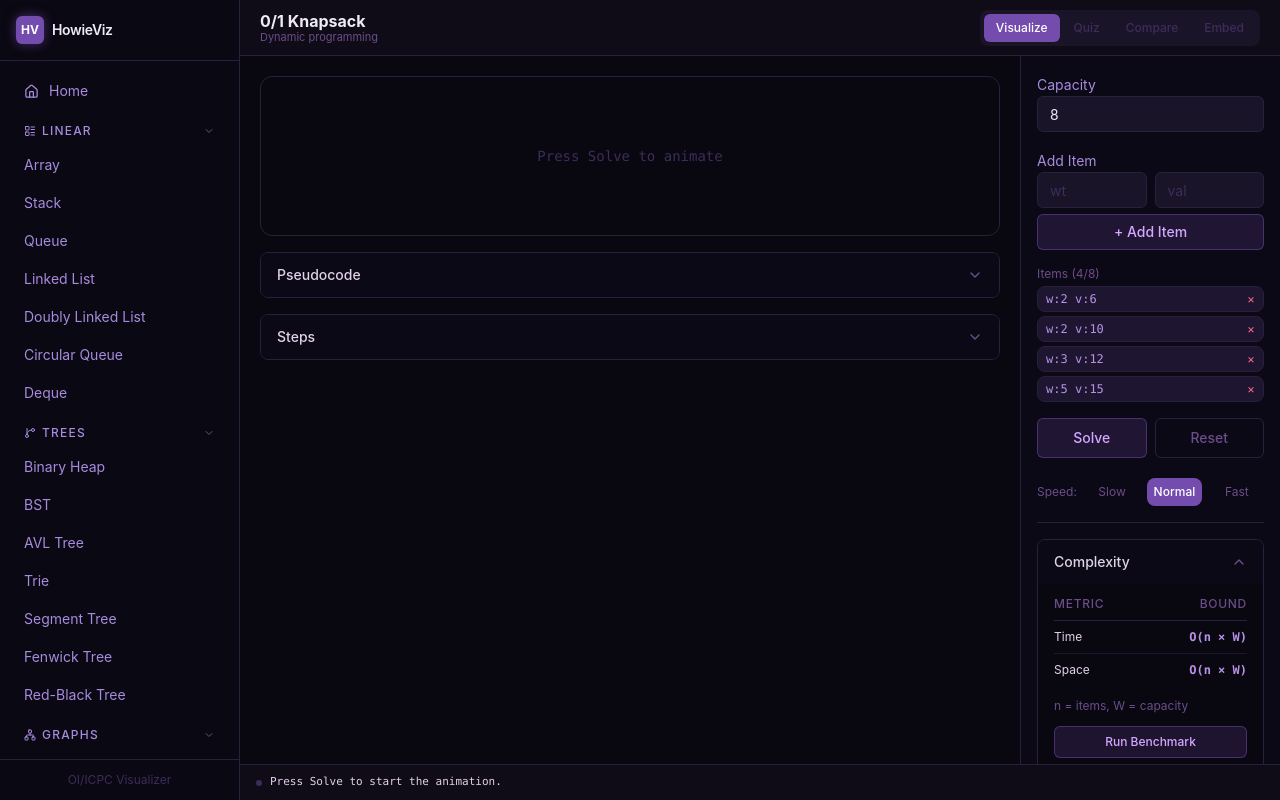
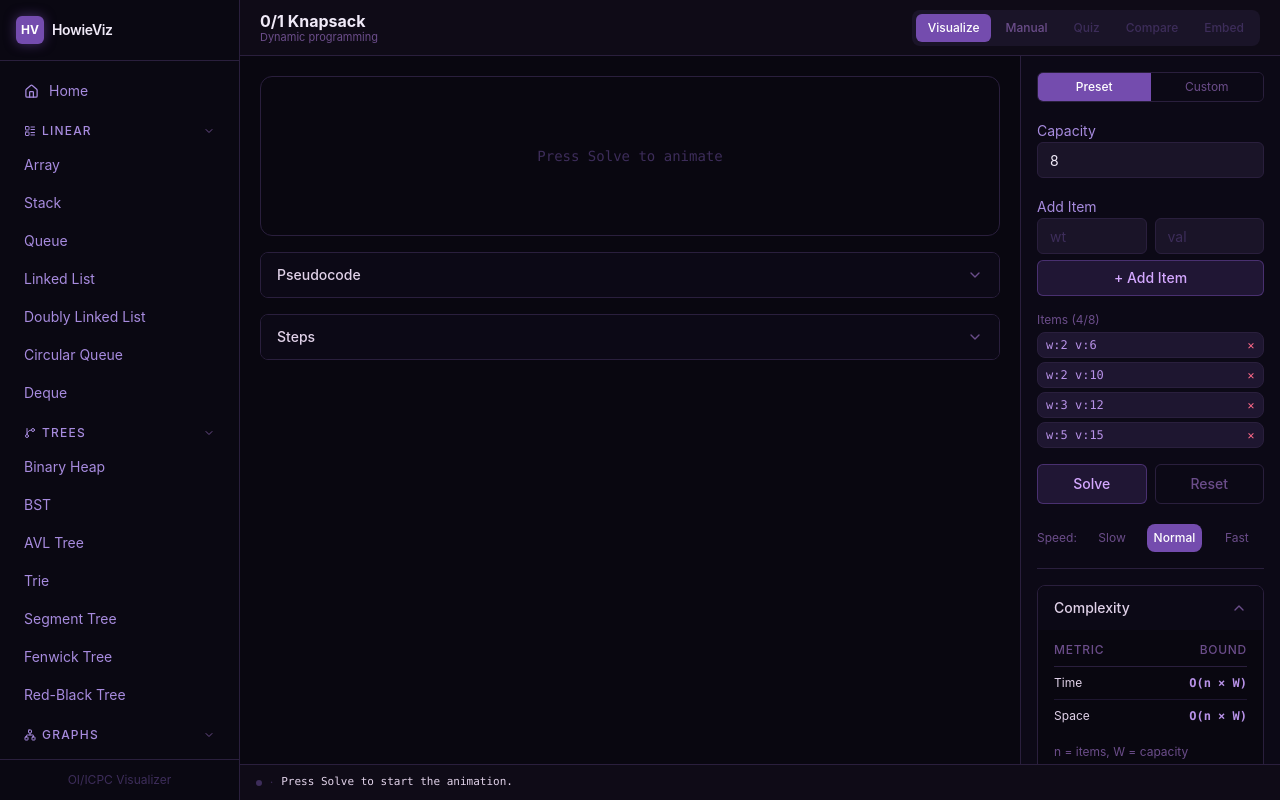
Before and after one commit to MantraChen/HowieViz, a React (Vite) app: page /visualizer/knapsack in a window 1280 px wide. Built offline with nearby package versions, Linux system fonts and the light colour scheme.

Commit message:
feat: Knapsack — fix tooltip, add manual mode, free-form JSON input

```diff
--- a/src/components/KnapsackControls.tsx
+++ b/src/components/KnapsackControls.tsx
@@ -1,20 +1,84 @@
+import { useState } from 'react'
+import { ChevronLeft, ChevronRight } from 'lucide-react'
 import { useKnapsackStore } from '@/store/knapsackStore'
 import { cn } from '@/lib/utils'
 
-export function KnapsackControls() {
+type ControlMode = 'visualize' | 'manual' | 'quiz' | 'compare' | 'embed'
+
+export function KnapsackControls({ mode }: { mode: ControlMode }) {
   const {
     items, capacityInput, weightInput, valueInput, speed, isAnimating,
-    setCapacityInput, setWeightInput, setValueInput, addItem, removeItem, setSpeed, solve, reset,
+    snaps, snapIndex,
+    setCapacityInput, setWeightInput, setValueInput, addItem, removeItem,
+    setSpeed, solve, prepareSnaps, stepForward, stepBack, reset, setItems,
   } = useKnapsackStore()
+
+  const [inputMode, setInputMode] = useState<'preset' | 'custom'>('preset')
+  const [jsonText, setJsonText] = useState('')
+  const [jsonError, setJsonError] = useState('')
 
   const inputClass =
     'w-full h-9 px-3 rounded-md bg-[#1a1428] border border-[#2a1f3d] text-sm text-[#f0eaf8] placeholder:text-[#3d2d5a] focus:outline-none focus:border-[#b892e8] transition-colors disabled:opacity-40'
 
   const W = parseInt(capacityInput, 10)
   const canSolve = !isNaN(W) && W > 0 && items.length > 0 && !isAnimating
+  const isManual = mode === 'manual'
+  const canStepBack = isManual && snapIndex > 0
+  const canStepForward = isManual && (snaps.length === 0 ? canSolve : snapIndex < snaps.length - 1)
+
+  function applyJson() {
+    setJsonError('')
+    try {
+      const parsed = JSON.parse(jsonText)
+      const cap = parsed.capacity
+      const rawItems = parsed.items
+      if (typeof cap !== 'number' || cap <= 0 || !Number.isInteger(cap)) {
+        setJsonError('capacity must be a positive integer')
+        return
+      }
+      if (!Array.isArray(rawItems) || rawItems.length === 0 || rawItems.length > 8) {
+        setJsonError('items must be an array of 1–8 objects')
+        return
+      }
+      const mapped = rawItems.map((it: unknown, idx: number) => {
+        if (typeof it !== 'object' || it === null) throw new Error(`item ${idx} is not an object`)
+        const obj = it as Record<string, unknown>
+        const w = obj.w
+        const v = obj.v
+        if (typeof w !== 'number' || typeof v !== 'number' || w <= 0 || v <= 0 || !Number.isInteger(w) || !Number.isInteger(v)) {
+          throw new Error(`item ${idx}: w and v must be positive integers`)
+        }
+        return { weight: w as number, value: v as number }
+      })
+      setItems(mapped, String(cap))
+      setJsonText('')
+    } catch (e) {
+      setJsonError(e instanceof Error ? e.message : 'Invalid JSON')
+    }
+  }
 
   return (
     <div className="space-y-4">
+      {/* Input mode toggle */}
+      <div className="flex rounded-md overflow-hidden border border-[#2a1f3d] text-xs">
+        {(['preset', 'custom'] as const).map(m => (
+          <button
+            key={m}
+            onClick={() => { setInputMode(m); setJsonError('') }}
+            className={cn(
+              'flex-1 h-7 capitalize transition-all duration-150',
+              inputMode === m
+                ? 'bg-[#744cae] text-white font-medium'
+                : 'bg-[#0c0916] text-[#6b4d8a] hover:text-[#a78bde]',
+            )}
+          >
+            {m}
+          </button>
+        ))}
+      </div>
+
+      {inputMode === 'preset' ? (
+        <>
           <div className="space-y-1.5">
             <label className="text-sm text-[#a78bde]">Capacity</label>
             <input type="number" value={capacityInput} onChange={e => setCapacityInput(e.target.value)}
@@ -37,7 +101,6 @@ export function KnapsackControls() {
             </button>
           </div>
 
-      {/* Items list */}
           {items.length > 0 && (
             <div className="space-y-1">
               <p className="text-xs text-[#6b4d8a]">Items ({items.length}/8)</p>
@@ -50,12 +113,77 @@ export function KnapsackControls() {
               ))}
             </div>
           )}
+        </>
+      ) : (
+        <div className="space-y-2">
+          <label className="text-sm text-[#a78bde]">JSON Input</label>
+          <textarea
+            value={jsonText}
+            onChange={e => { setJsonText(e.target.value); setJsonError('') }}
+            placeholder={'{"capacity":8,"items":[{"w":2,"v":6},{"w":3,"v":10}]}'}
+            rows={5}
+            className="w-full px-3 py-2 rounded-md bg-[#1a1428] border border-[#2a1f3d] text-xs font-mono text-[#f0eaf8] placeholder:text-[#3d2d5a] focus:outline-none focus:border-[#b892e8] transition-colors resize-none"
+          />
+          {jsonError && (
+            <p className="text-[11px] text-[#ff6b8a] font-mono">{jsonError}</p>
+          )}
+          <button
+            onClick={applyJson}
+            disabled={!jsonText.trim()}
+            className={cn(
+              'w-full h-9 rounded-md border text-sm font-medium transition-all duration-200',
+              'bg-[#744cae]/20 hover:bg-[#744cae] border-[#744cae]/50 text-[#d4a8ff] hover:text-white',
+              !jsonText.trim() && 'opacity-30 cursor-not-allowed pointer-events-none',
+            )}
+          >
+            Apply
+          </button>
+          <p className="text-[10px] text-[#3d2d5a] leading-relaxed">
+            Format: {`{"capacity": N, "items": [{"w":W,"v":V}, ...]}`}
+          </p>
+        </div>
+      )}
 
+      {/* Action buttons */}
+      {isManual ? (
+        <div className="space-y-2">
+          <div className="grid grid-cols-2 gap-2">
+            <button
+              onClick={stepBack}
+              disabled={!canStepBack}
+              className={cn(
+                'h-10 w-full flex items-center justify-center gap-1 rounded-md border text-sm font-medium transition-all duration-200',
+                'bg-transparent hover:bg-[#1e1630] border-[#2a1f3d] text-[#6b4d8a] hover:text-[#a78bde]',
+                !canStepBack && 'opacity-30 cursor-not-allowed pointer-events-none',
+              )}
+            >
+              <ChevronLeft className="w-4 h-4" />
+              Prev
+            </button>
+            <button
+              onClick={() => snaps.length === 0 ? prepareSnaps() : stepForward()}
+              disabled={!canStepForward}
+              className={cn(
+                'h-10 w-full flex items-center justify-center gap-1 rounded-md border text-sm font-medium transition-all duration-200',
+                'bg-[#744cae]/20 hover:bg-[#744cae] border-[#744cae]/50 text-[#d4a8ff] hover:text-white',
+                !canStepForward && 'opacity-30 cursor-not-allowed pointer-events-none',
+              )}
+            >
+              Next
+              <ChevronRight className="w-4 h-4" />
+            </button>
+          </div>
+          <Btn onClick={() => !isAnimating && reset()} disabled={isAnimating} variant="neutral">Reset</Btn>
+        </div>
+      ) : (
         <div className="grid grid-cols-2 gap-2">
           <Btn onClick={() => canSolve && solve()} disabled={!canSolve} variant="primary">Solve</Btn>
           <Btn onClick={() => !isAnimating && reset()} disabled={isAnimating} variant="neutral">Reset</Btn>
         </div>
+      )}
 
+      {/* Speed selector — hidden in manual mode */}
+      {!isManual && (
         <div className="flex items-center gap-2 pt-1">
           <span className="text-xs text-[#6b4d8a]">Speed:</span>
           {(['slow', 'normal', 'fast'] as const).map(s => (
@@ -66,6 +194,7 @@ export function KnapsackControls() {
             </button>
           ))}
         </div>
+      )}
     </div>
   )
 }
--- a/src/pages/KnapsackPage.tsx
+++ b/src/pages/KnapsackPage.tsx
@@ -4,6 +4,8 @@ import { KnapsackVisualizer } from '@/visualizers/KnapsackVisualizer'
 import { KnapsackControls } from '@/components/KnapsackControls'
 import { useKnapsackStore } from '@/store/knapsackStore'
 import { cn } from '@/lib/utils'
+
+type ModeKey = 'visualize' | 'manual' | 'quiz' | 'compare' | 'embed'
 
 // ─── Pseudocode ──────────────────────────────────────────────────────────────
 
@@ -220,14 +222,13 @@ function CollapsibleSection({
 
 // ─── Mode switcher ────────────────────────────────────────────────────────────
 
-const MODES = [
+const MODES: { key: ModeKey; label: string; available: boolean }[] = [
   { key: 'visualize', label: 'Visualize', available: true },
+  { key: 'manual', label: 'Manual', available: true },
   { key: 'quiz', label: 'Quiz', available: false },
   { key: 'compare', label: 'Compare', available: false },
   { key: 'embed', label: 'Embed', available: false },
-] as const
-
-type ModeKey = (typeof MODES)[number]['key']
+]
 
 function ModeSwitcher({ active, setActive }: { active: ModeKey; setActive: (m: ModeKey) => void }) {
   return (
@@ -248,11 +249,10 @@ function ModeSwitcher({ active, setActive }: { active: ModeKey; setActive: (m: M
             {mode.label}
           </button>
           {!mode.available && (
-            <div className="pointer-events-none absolute bottom-full left-1/2 -translate-x-1/2 mb-2 flex whitespace-nowrap z-50 opacity-0 group-hover:opacity-100 transition-opacity duration-150">
-              <span className="bg-[#1e1630] border border-[#2a1f3d] text-[#a78bde] text-[10px] px-2 py-1 rounded-md shadow-lg">
+            <div className="pointer-events-none absolute top-full left-1/2 -translate-x-1/2 mt-2 whitespace-nowrap z-50 opacity-0 group-hover:opacity-100 transition-opacity duration-150">
+              <span className="bg-[#1e1630] border border-[#2a1f3d] text-[#a78bde] text-[10px] px-2 py-1 rounded-md shadow-lg block">
                 Coming Soon
               </span>
-              <span className="absolute top-full left-1/2 -translate-x-1/2 border-4 border-transparent border-t-[#2a1f3d]" />
             </div>
           )}
         </div>
@@ -271,11 +271,13 @@ export function KnapsackPage() {
   const [drawerOpen, setDrawerOpen] = useState(false)
   const statusText = useKnapsackStore(s => s.statusText)
   const isAnimating = useKnapsackStore(s => s.isAnimating)
+  const snapIndex = useKnapsackStore(s => s.snapIndex)
+  const snapsLength = useKnapsackStore(s => s.snaps.length)
 
   const rightPanelContent = (
     <div className="space-y-4 p-4">
       {/* Controls — always visible, no collapse header */}
-      <KnapsackControls />
+      <KnapsackControls mode={activeMode} />
 
       {/* Divider */}
       <div className="border-t border-[#2a1f3d]" />
@@ -344,6 +346,14 @@ export function KnapsackPage() {
             isAnimating ? 'bg-[#b892e8] animate-pulse' : 'bg-[#3d2d5a]',
           )}
         />
+        {activeMode === 'manual' && snapsLength > 0 && (
+          <span className="text-[11px] text-[#6b4d8a] font-mono flex-none">
+            Step {snapIndex + 1} / {snapsLength}
+          </span>
+        )}
+        {(activeMode !== 'manual' || snapsLength > 0) && (
+          <span className="text-[#3d2d5a] text-[11px] flex-none">·</span>
+        )}
         <span className="text-[11px] text-[#e1d2e9] font-mono truncate">{statusText}</span>
       </div>
 
--- a/src/store/knapsackStore.ts
+++ b/src/store/knapsackStore.ts
@@ -47,6 +47,65 @@ function nowTime() {
   return new Date().toLocaleTimeString('en-US', { hour12: false, hour: '2-digit', minute: '2-digit', second: '2-digit' })
 }
 
+function buildSnaps(items: KnapsackItem[], W: number): { dp: number[][]; snaps: KnapsackSnap[] } {
+  const n = items.length
+  const dp: number[][] = Array.from({ length: n + 1 }, () => new Array(W + 1).fill(0))
+  const snaps: KnapsackSnap[] = []
+
+  for (let i = 1; i <= n; i++) {
+    for (let w = 0; w <= W; w++) {
+      const item = items[i - 1]
+      if (item.weight <= w) {
+        const take = dp[i - 1][w - item.weight] + item.value
+        const skip = dp[i - 1][w]
+        dp[i][w] = Math.max(skip, take)
+        snaps.push({
+          table: dp.map(row => [...row]),
+          activeRow: i, activeCol: w,
+          phase: 'fill', selectedItems: new Array(n).fill(false),
+          currentLine: 8,
+          stepText: w === 0 ? '' : `dp[${i}][${w}] = max(${skip}, ${dp[i - 1][w - item.weight]}+${item.value}) = ${dp[i][w]}`,
+        })
+      } else {
+        dp[i][w] = dp[i - 1][w]
+        snaps.push({
+          table: dp.map(row => [...row]),
+          activeRow: i, activeCol: w,
+          phase: 'fill', selectedItems: new Array(n).fill(false),
+          currentLine: 6,
+          stepText: w === 0 ? '' : `dp[${i}][${w}] = dp[${i - 1}][${w}] = ${dp[i][w]}  (weight ${item.weight} > ${w})`,
+        })
+      }
+    }
+  }
+
+  const selected = new Array(n).fill(false)
+  let w = W
+  for (let i = n; i > 0; i--) {
+    if (dp[i][w] !== dp[i - 1][w]) {
+      selected[i - 1] = true
+      w -= items[i - 1].weight
+      snaps.push({
+        table: dp.map(row => [...row]),
+        activeRow: i, activeCol: w + items[i - 1].weight,
+        phase: 'backtrack', selectedItems: [...selected],
+        currentLine: 15,
+        stepText: `Selected item ${i} (w:${items[i - 1].weight}, v:${items[i - 1].value})`,
+      })
+    }
+  }
+
+  snaps.push({
+    table: dp.map(row => [...row]),
+    activeRow: -1, activeCol: -1,
+    phase: 'done', selectedItems: [...selected],
+    currentLine: 10,
+    stepText: `Done! Optimal value: ${dp[n][W]}`,
+  })
+
+  return { dp, snaps }
+}
+
 interface KnapsackStore {
   items: KnapsackItem[]
   capacity: number
@@ -55,6 +114,7 @@ interface KnapsackStore {
   valueInput: string
   table: number[][]
   snaps: KnapsackSnap[]
+  snapIndex: number
   currentSnap: KnapsackSnap | null
   isAnimating: boolean
   isDone: boolean
@@ -66,10 +126,14 @@ interface KnapsackStore {
   setCapacityInput: (v: string) => void
   setWeightInput: (v: string) => void
   setValueInput: (v: string) => void
+  setItems: (items: KnapsackItem[], capacity: string) => void
   addItem: () => void
   removeItem: (i: number) => void
   setSpeed: (s: AnimationSpeed) => void
   solve: () => void
+  prepareSnaps: () => void
+  stepForward: () => void
+  stepBack: () => void
   reset: () => void
   clearSteps: () => void
   runBenchmark: () => void
@@ -83,6 +147,7 @@ export const useKnapsackStore = create<KnapsackStore>((set, get) => ({
   valueInput: '',
   table: [],
   snaps: [],
+  snapIndex: -1,
   currentSnap: null,
   isAnimating: false,
   isDone: false,
@@ -96,6 +161,22 @@ export const useKnapsackStore = create<KnapsackStore>((set, get) => ({
   setWeightInput: v => set({ weightInput: v }),
   setValueInput: v => set({ valueInput: v }),
   setSpeed: s => set({ speed: s }),
+
+  setItems: (items, capacity) => {
+    cancelAnim()
+    set({
+      items,
+      capacityInput: capacity,
+      table: [],
+      snaps: [],
+      snapIndex: -1,
+      currentSnap: null,
+      isAnimating: false,
+      isDone: false,
+      steps: [],
+      statusText: 'Press Solve to start the animation.',
+    })
+  },
 
   addItem: () => {
     const { weightInput, valueInput, items } = get()
@@ -117,62 +198,9 @@ export const useKnapsackStore = create<KnapsackStore>((set, get) => ({
     if (isNaN(rawW) || rawW <= 0 || items.length === 0) return
     const W = Math.min(rawW, 20)
 
-    const n = items.length
-    const dp: number[][] = Array.from({ length: n + 1 }, () => new Array(W + 1).fill(0))
-    const snaps: KnapsackSnap[] = []
+    const { dp, snaps } = buildSnaps(items, W)
 
-    for (let i = 1; i <= n; i++) {
-      for (let w = 0; w <= W; w++) {
-        const item = items[i - 1]
-        if (item.weight <= w) {
-          const take = dp[i - 1][w - item.weight] + item.value
-          const skip = dp[i - 1][w]
-          dp[i][w] = Math.max(skip, take)
-          snaps.push({
-            table: dp.map(row => [...row]),
-            activeRow: i, activeCol: w,
-            phase: 'fill', selectedItems: new Array(n).fill(false),
-            currentLine: 8,
-            stepText: w === 0 ? '' : `dp[${i}][${w}] = max(${skip}, ${dp[i - 1][w - item.weight]}+${item.value}) = ${dp[i][w]}`,
-          })
-        } else {
-          dp[i][w] = dp[i - 1][w]
-          snaps.push({
-            table: dp.map(row => [...row]),
-            activeRow: i, activeCol: w,
-            phase: 'fill', selectedItems: new Array(n).fill(false),
-            currentLine: 6,
-            stepText: w === 0 ? '' : `dp[${i}][${w}] = dp[${i - 1}][${w}] = ${dp[i][w]}  (weight ${item.weight} > ${w})`,
-          })
-        }
-      }
-    }
-
-    const selected = new Array(n).fill(false)
-    let w = W
-    for (let i = n; i > 0; i--) {
-      if (dp[i][w] !== dp[i - 1][w]) {
-        selected[i - 1] = true
-        w -= items[i - 1].weight
-        snaps.push({
-          table: dp.map(row => [...row]),
-          activeRow: i, activeCol: w + items[i - 1].weight,
-          phase: 'backtrack', selectedItems: [...selected],
-          currentLine: 15,
-          stepText: `Selected item ${i} (w:${items[i - 1].weight}, v:${items[i - 1].value})`,
-        })
-      }
-    }
-
-    snaps.push({
-      table: dp.map(row => [...row]),
-      activeRow: -1, activeCol: -1,
-      phase: 'done', selectedItems: [...selected],
-      currentLine: 10,
-      stepText: `Done! Optimal value: ${dp[n][W]}`,
-    })
-
-    set({ table: dp, snaps, isAnimating: true, isDone: false, steps: [], statusText: 'Solving…' })
+    set({ table: dp, snaps, snapIndex: -1, isAnimating: true, isDone: false, steps: [], statusText: 'Solving…' })
 
     const delay = SPEED_DELAY[speed]
     const gen = ++animGen
@@ -195,6 +223,62 @@ export const useKnapsackStore = create<KnapsackStore>((set, get) => ({
     })
   },
 
+  prepareSnaps: () => {
+    cancelAnim()
+    const { items, capacityInput } = get()
+    const rawW = parseInt(capacityInput, 10)
+    if (isNaN(rawW) || rawW <= 0 || items.length === 0) return
+    const W = Math.min(rawW, 20)
+
+    const { dp, snaps } = buildSnaps(items, W)
+    const first = snaps[0]
+
+    set({
+      table: dp,
+      snaps,
+      snapIndex: 0,
+      currentSnap: first,
+      isAnimating: false,
+      isDone: false,
+      steps: [],
+      statusText: first.stepText || `Step 1 / ${snaps.length}`,
+    })
+  },
+
+  stepForward: () => {
+    const { snaps, snapIndex } = get()
+    if (snaps.length === 0) {
+      get().prepareSnaps()
+      return
+    }
+    if (snapIndex >= snaps.length - 1) return
+    const newIndex = snapIndex + 1
+    const snap = snaps[newIndex]
+    const time = nowTime()
+    set(prev => ({
+      snapIndex: newIndex,
+      currentSnap: snap,
+      isDone: snap.phase === 'done',
+      statusText: snap.stepText || prev.statusText,
+      steps: snap.stepText
+        ? [...prev.steps, { time, text: snap.stepText }]
+        : prev.steps,
+    }))
+  },
+
+  stepBack: () => {
+    const { snaps, snapIndex } = get()
+    if (snapIndex <= 0) return
+    const newIndex = snapIndex - 1
+    const snap = snaps[newIndex]
+    set({
+      snapIndex: newIndex,
+      currentSnap: snap,
+      isDone: snap.phase === 'done',
+      statusText: snap.stepText || `Step ${newIndex + 1} / ${snaps.length}`,
+    })
+  },
+
   clearSteps: () => set({ steps: [] }),
 
   reset: () => {
@@ -205,6 +289,7 @@ export const useKnapsackStore = create<KnapsackStore>((set, get) => ({
       capacityInput: '8',
       table: [],
       snaps: [],
+      snapIndex: -1,
       currentSnap: null,
       isAnimating: false,
       isDone: false,
```
Lines whose indentation alone changed are shown as unchanged.
